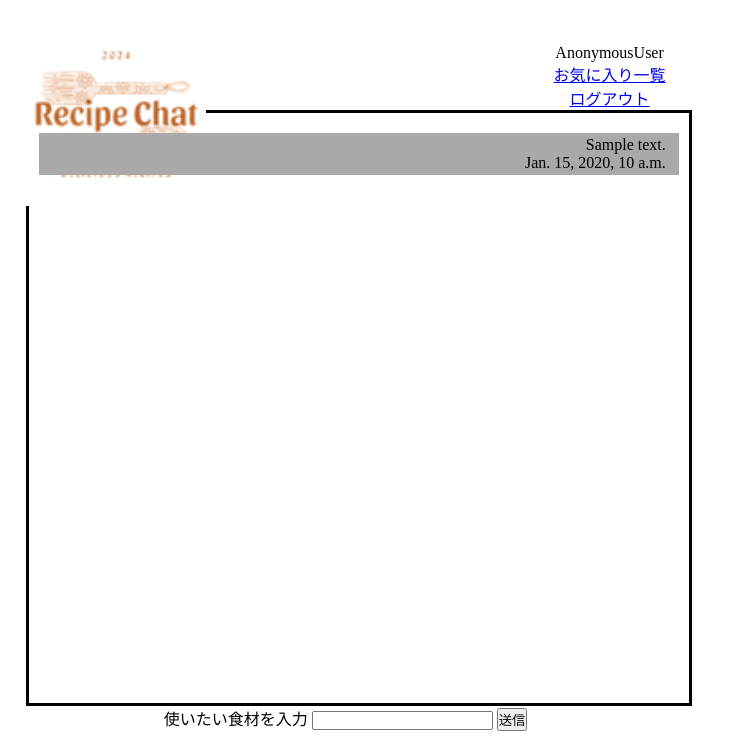
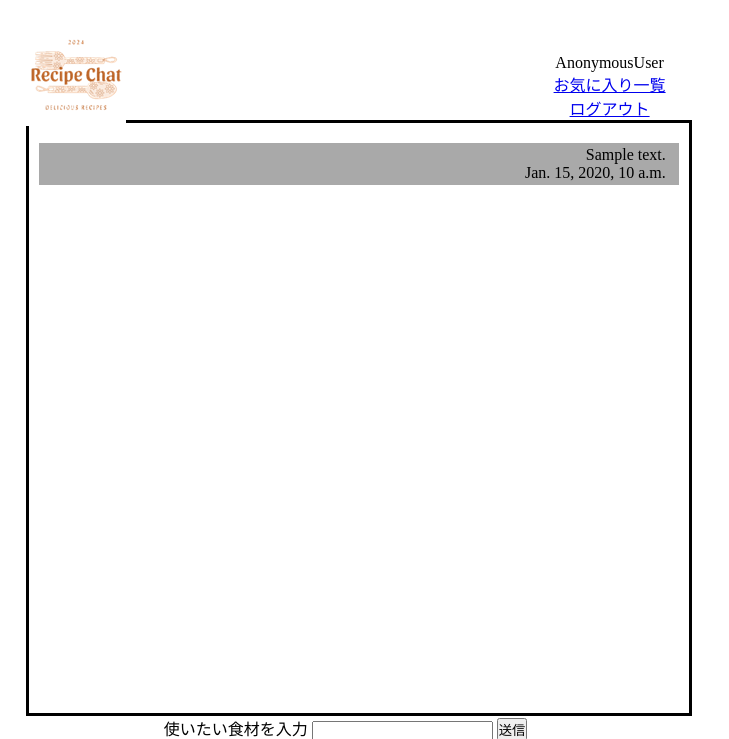
Before and after one commit to OugaTodaka/recipechat, a Django app: template chat/templates/chat/chat.html in a window 1280 px wide. Shown: the top 739 px of the page, without its empty margins (0-729 px from the left). Run offline with Django 3.2, Linux system fonts and the light colour scheme; the template is opened without the code that fills it: most values are stand-ins (such as "Sample title", 1, 10 or a date in 2020); form fields are guessed from the names that the template uses.

Commit message:
chat css修正

```diff
--- a/chat/static/chat/style.css
+++ b/chat/static/chat/style.css
@@ -33,10 +33,10 @@
     text-align: right;
     background-color: darkgrey;
 }
-img{
+/* img{
     width: auto;
     height: 180px;
-}
+} */
 
 
 
@@ -63,9 +63,10 @@
 }
 
 .icon {
-    height: 50px;
-    width: 50px;
-    float: left;
+    height: 10px;
+    width: auto;
+    /* float: left; */
+    text-align: left;
 }
 
 .login_info {
```
